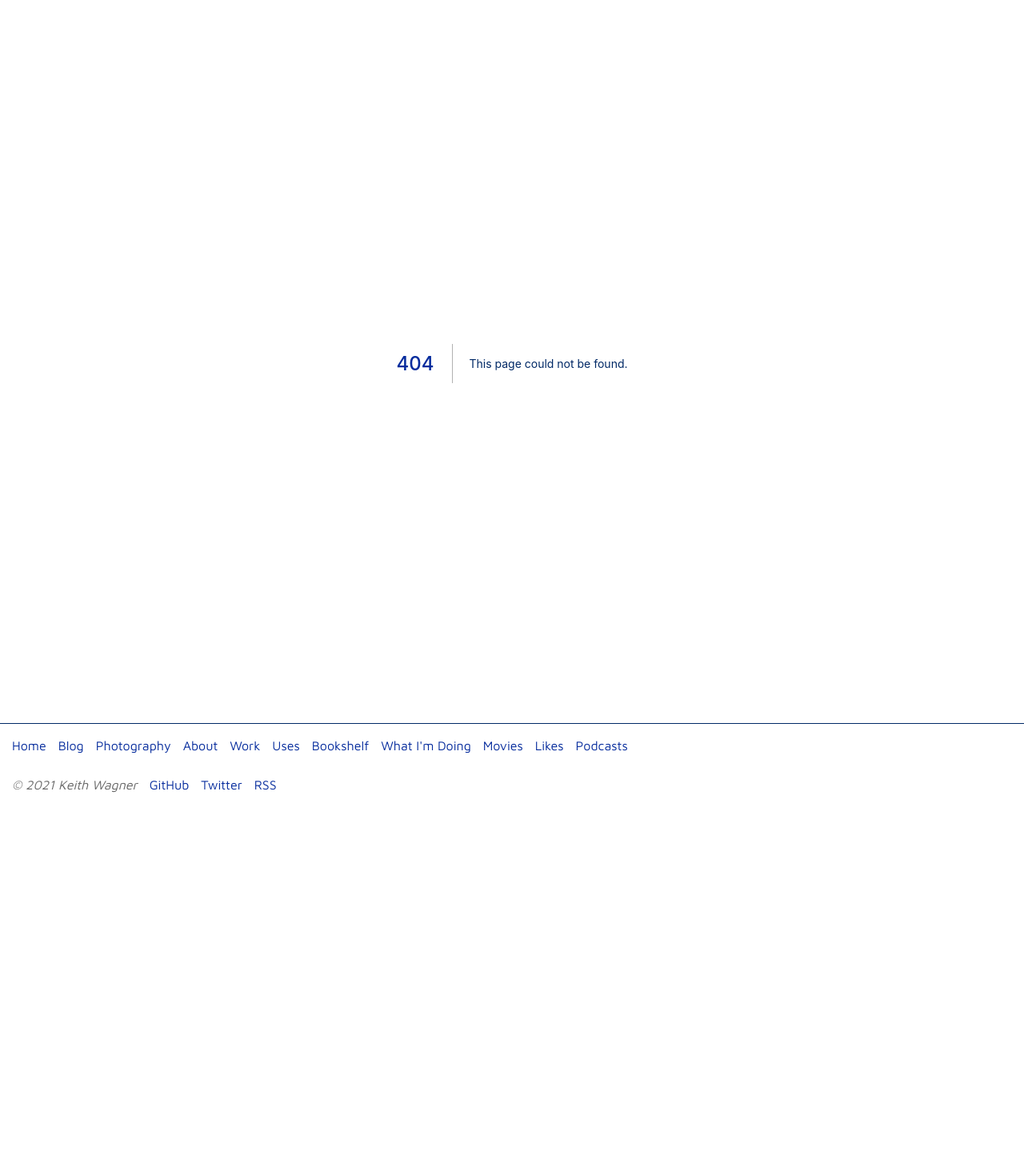
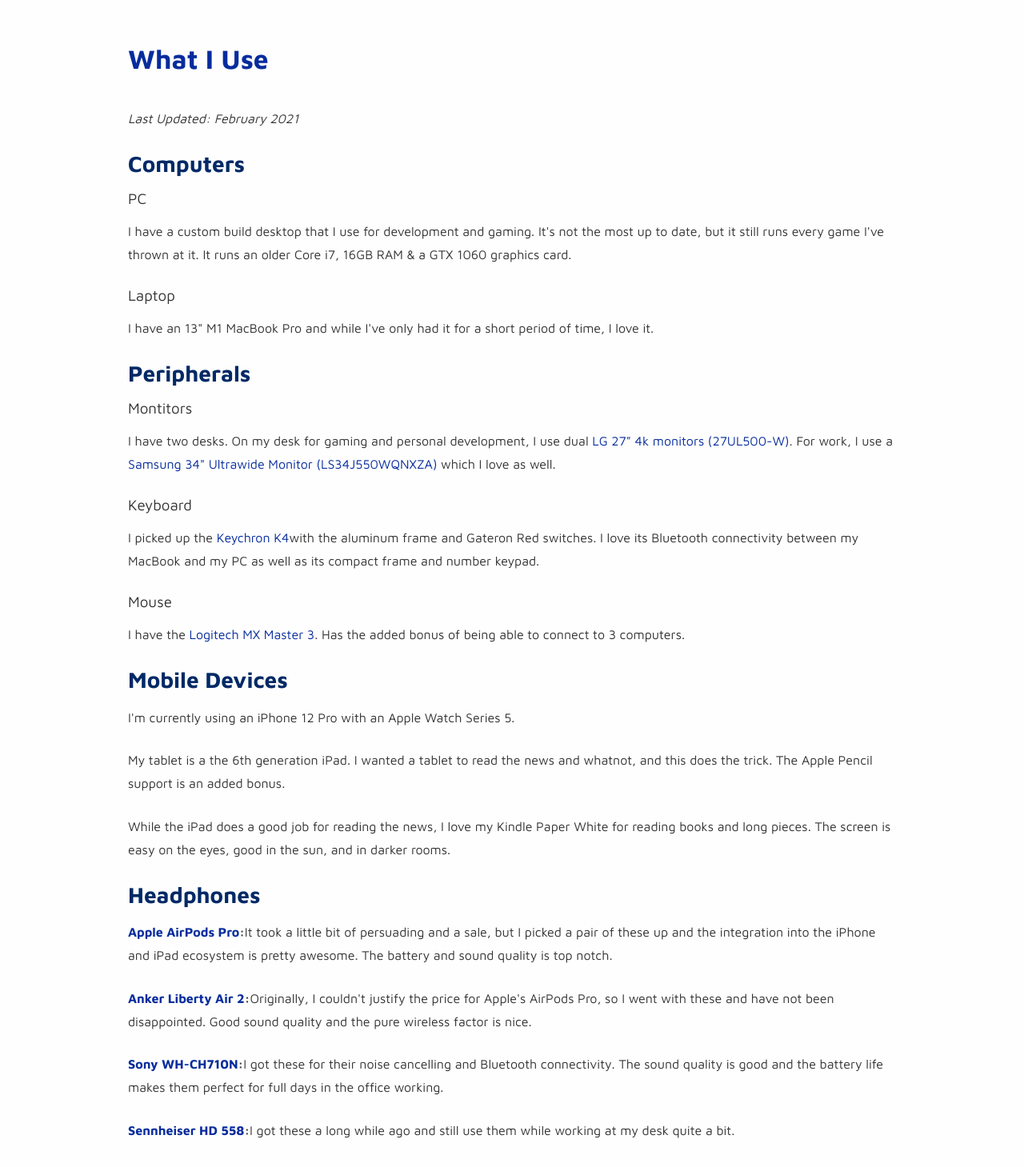
Before and after one commit to kpwags/kpwags.com, a Next.js app: page /uses in a window 1280 px wide. Before the commit this address had no page. Shown: the part 56-1515 px from the top of the page at 80% size. Before the commit the page ends 1074 px from the top, so only its background shows below. Built offline with nearby package versions, Linux system fonts and the light colour scheme.

Commit message:
Added the uses page

```diff
--- /dev/null
+++ b/pages/uses.tsx
@@ -0,0 +1,233 @@
+import React from 'react';
+import styled from 'styled-components';
+
+const Container = styled.div`
+    margin: 40px 0;
+
+    h3 {
+        margin: 15px 0;
+    }
+`;
+
+const About: React.FC = () => (
+    <main>
+        <h1>What I Use</h1>
+        <Container>
+            <p><em>Last Updated: February 2021</em></p>
+            <h2>Computers</h2>
+
+            <h3>PC</h3>
+            <p>
+                I have a custom build desktop that I use for development and gaming. It&apos;s not the most up to date, but it still runs
+                every game I&apos;ve thrown at it. It runs an older Core i7, 16GB RAM & a GTX 1060 graphics card.
+            </p>
+
+            <h3>Laptop</h3>
+            <p>
+                I have an 13&quot; M1 MacBook Pro and while I&apos;ve only had it for a short period of time, I love it.
+            </p>
+
+            <h2>Peripherals</h2>
+
+            <h3>Montitors</h3>
+            <p>
+                I have two desks. On my desk for gaming and personal development, I use dual
+                {' '}
+                <a href="https://www.amazon.com/gp/product/B07PGL2WVS">LG 27&quot; 4k monitors (27UL500-W)</a>
+                .
+                For work, I use a
+                {' '}
+                <a href="https://www.amazon.com/gp/product/B07FBS36W2">Samsung 34&quot; Ultrawide Monitor (LS34J550WQNXZA)</a>
+                {' '}
+                which
+                I love as well.
+            </p>
+
+            <h3>Keyboard</h3>
+            <p>
+                I picked up the
+                {' '}
+                <a href="https://www.keychron.com/products/keychron-k4-wireless-mechanical-keyboard-version-2?variant=32287332696153">Keychron K4</a>
+                with the aluminum frame and Gateron Red switches. I love its Bluetooth connectivity between my MacBook and my PC as well as its compact frame and number keypad.
+            </p>
+
+            <h3>Mouse</h3>
+            <p>
+                I have the
+                {' '}
+                <a href="https://www.logitech.com/en-us/products/mice/mx-master-3.910-005620.html">Logitech MX Master 3</a>
+                . Has the added bonus of being able to connect to 3 computers.
+            </p>
+
+            <h2>Mobile Devices</h2>
+            <p>
+                I&apos;m currently using an iPhone 12 Pro with an Apple Watch Series 5.
+            </p>
+            <p>
+                My tablet is a the 6th generation iPad. I wanted a tablet to read the news and whatnot, and this does the trick.
+                The Apple Pencil support is an added bonus.
+            </p>
+            <p>
+                While the iPad does a good job for reading the news, I love my Kindle Paper White for reading books and long
+                pieces. The screen is easy on the eyes, good in the sun, and in darker rooms.
+            </p>
+
+            <h2>Headphones</h2>
+            <p>
+                <strong>
+                    <a href="https://www.apple.com/airpods-pro/">Apple AirPods Pro</a>
+                    :
+                </strong>
+                It took a little bit of persuading and a sale, but I picked a pair of these up and the integration into the iPhone
+                and iPad ecosystem is pretty awesome. The battery and sound quality is top notch.
+            </p>
+            <p>
+                <strong>
+                    <a href="https://www.anker.com/store/liberty-air-2/A3910011">Anker Liberty Air 2</a>
+                    :
+                </strong>
+                Originally, I couldn&apos;t justify the price for Apple&apos;s AirPods Pro, so I went with these and have not been disappointed. Good sound
+                quality and the pure wireless factor is nice.
+            </p>
+            <p>
+                <strong>
+                    <a href="https://www.sony.com/electronics/headband-headphones/wh-ch710n">Sony WH-CH710N</a>
+                    :
+                </strong>
+                I got these for their noise cancelling and Bluetooth connectivity. The sound quality is good and the battery
+                life makes them perfect for full days in the office working.
+            </p>
+            <p>
+                <strong>
+                    <a href="https://en-us.sennheiser.com/audio-headphones-high-end-hd-558">Sennheiser HD 558</a>
+                    :
+                </strong>
+                I got these a long while ago and still use them while working at my desk quite a bit.
+            </p>
+
+            <h2>Cameras</h2>
+            <p>
+                My main camera is a Canon 60D. For a prosumer camera model, it takes great shots. I love taking it out and
+                capturing the world. I have the following lenses for it:
+            </p>
+
+            <ul>
+                <li>Tamron Lens</li>
+                <li>Canon Telephoto</li>
+                <li>Canon Wide Angle</li>
+                <li>Canon Kit Lens</li>
+            </ul>
+
+            <p>
+                I also have a Canon G1X for when I don&apos;t want to lug around my big DSLR. It&apos;s not quite compact enough that I
+                can stick it in my pocket, but it&apos;s still a little easier to pack and carry around.
+            </p>
+            <p>
+                I have 2 GoPro Hero 3&apos;s that I occasionally use to record my hockey games when I&apos;m in net. It helps me see where
+                I need to improve.
+            </p>
+
+            <h2>Software and Services</h2>
+            <p>I&apos;m not going to bother to list everything since there&apos;s so much, but here&apos;s a basic run down.</p>
+            <ul className="uses">
+                <li>
+                    <strong>Web Browsing:</strong>
+                    {' '}
+                    I&apos;ve been using the Brave Web Browser. Built in ad blocking is nice.
+                </li>
+                <li>
+                    <strong>Email:</strong>
+                    {' '}
+                    I use Fastmail with a custom domain as my primary email. I use Thunderbird on
+                    Windows 10 and Linux, and the standard Mail app on MacOS and iOS.
+                </li>
+                <li>
+                    <strong>Productivity:</strong>
+                    {' '}
+                    I sync files using Dropbox. For notes, I use Visual Studio Code and a synched
+                    folder on Dropbox. On my iPhone and iPad, I use
+                    {' '}
+                    <a href="https://1writerapp.com/">1Writer</a>
+                    {' '}
+                    as it as a
+                    nice feature of being able to link to a folder on various cloud services. For tasks, I&apos;ve been going back
+                    and forth between Apple&apos;s default reminders app and Things 3.
+                </li>
+                <li>
+                    <strong>RSS:</strong>
+                    {' '}
+                    I use
+                    {' '}
+                    <a href="https://www.feedbin.com">Feedbin</a>
+                    {' '}
+                    to subscribe to my RSS feeds. On
+                    iOS, I use Reeder to read them.
+                </li>
+                <li>
+                    <strong>Development:</strong>
+                    {' '}
+                    I do most of my at-home development in
+                    <a href="https://code.visualstudio.com/">Visual Studio Code</a>
+                    .
+                </li>
+                <li>
+                    <strong>Photo Editing:</strong>
+                    {' '}
+                    I subscribe to the
+                    <a href="https://www.adobe.com/creativecloud.html">Adobe Photography Creative Cloud</a>
+                    {' '}
+                    package. It includes
+                    Lightroom and Photoshop which are perfect for managing and editing my photos.
+                </li>
+                <li>
+                    <strong>Gym:</strong>
+                    {' '}
+                    I use the
+                    {' '}
+                    <a href="https://www.strong.app/" title="Strong App">Strong App</a>
+                    {' '}
+                    and an Excel
+                    spreadsheet to track my progress.
+
+                </li>
+                <li>
+                    <strong>Runs:</strong>
+                    {' '}
+                    I use my Apple Watch and the built in Workouts app to track my runs.
+                </li>
+                <li>
+                    <strong>Music:</strong>
+                    {' '}
+                    I use
+                    {' '}
+                    <a href="https://www.spotify.com">Spotify</a>
+                    {' '}
+                    to stream music.
+                </li>
+                <li>
+                    <strong>Podcasts:</strong>
+                    {' '}
+                    I use
+                    {' '}
+                    <a href="https://www.pocketcasts.com/">Pocket Casts</a>
+                    {' '}
+                    to subscribe and listen to the many podcasts I listen to.
+                </li>
+            </ul>
+
+            <h2>Gaming Systems</h2>
+            <ul className="uses">
+                <li>Xbox Series X</li>
+                <li>PlayStation 4</li>
+            </ul>
+
+            <h2>Other</h2>
+            <ul className="uses">
+                <li>Apple TV (3rd Gen)</li>
+                <li>Google Home & 2 Home Minis</li>
+            </ul>
+        </Container>
+    </main>
+);
+
+export default About;
```
